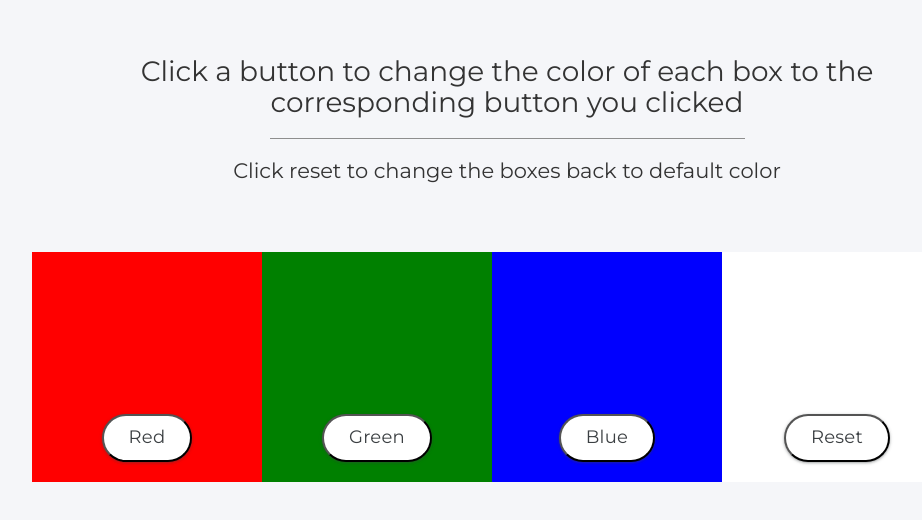
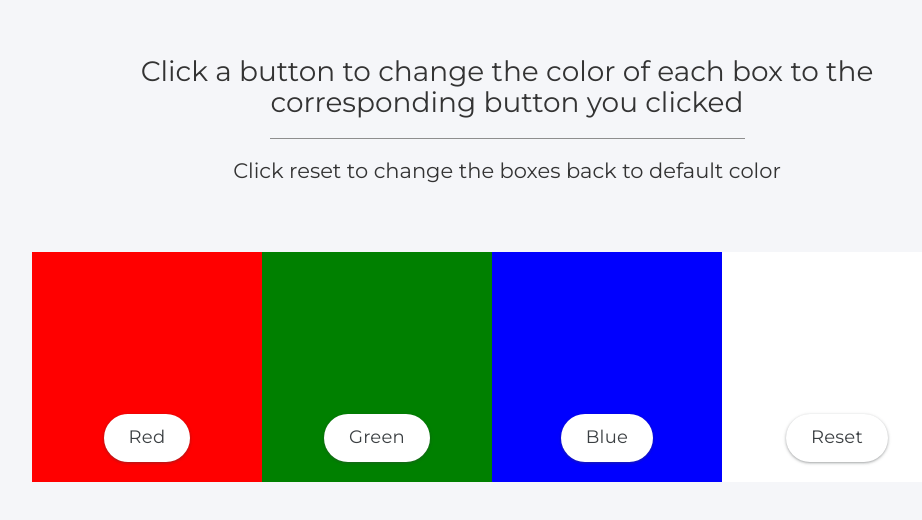
Before and after one commit to traversbray/Quick-demonstration, a plain HTML site: page index.html in a window 1280 px wide. Shown: the whole page, without its empty margins (133-1055 px from the left). Drawn offline with nearby package versions, Linux system fonts and the light colour scheme.

Commit message:
Updated Style

```diff
--- a/stylesheets/style.css
+++ b/stylesheets/style.css
@@ -81,25 +81,26 @@ body {
   margin: auto;
   padding: 0 25px;
   text-transform: none;
+  border: none;
 }
-/* line 68, ../sass/_index.scss */
+/* line 69, ../sass/_index.scss */
 #boxContainer .colorbox-wrapper .box-size .btn-wrapper .box-button:hover {
   box-shadow: 0 1px 3px 0 rgba(60, 64, 67, 0.302), 0 4px 8px 3px rgba(60, 64, 67, 0.149);
   background-color: #fafafb;
 }
-/* line 75, ../sass/_index.scss */
+/* line 76, ../sass/_index.scss */
 #boxContainer .colorbox-wrapper #redBox {
   background-color: red;
 }
-/* line 78, ../sass/_index.scss */
+/* line 79, ../sass/_index.scss */
 #boxContainer .colorbox-wrapper #greenBox {
   background-color: green;
 }
-/* line 81, ../sass/_index.scss */
+/* line 82, ../sass/_index.scss */
 #boxContainer .colorbox-wrapper #blueBox {
   background-color: blue;
 }
-/* line 84, ../sass/_index.scss */
+/* line 85, ../sass/_index.scss */
 #boxContainer .colorbox-wrapper #whiteBox {
   background-color: white;
 }
```
